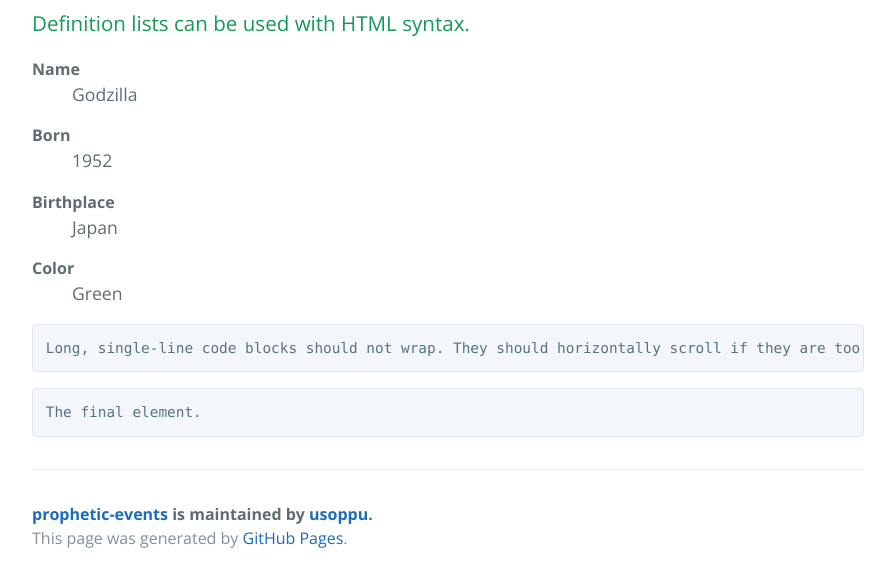
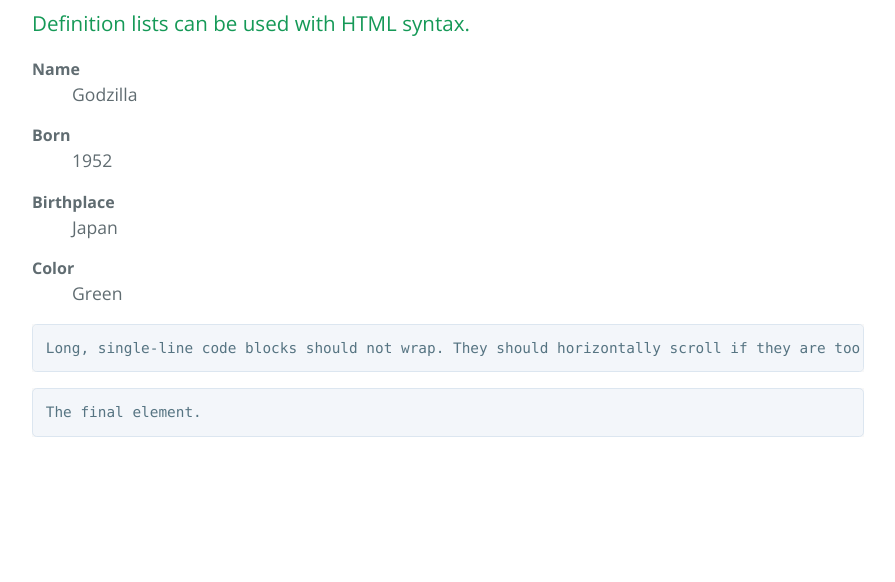
Before and after one commit to usoppu/prophetic-events, a Jekyll site: the page built from index.md, in a window 1280 px wide and 900 px high, scrolled down 3190 px, cut to the strip 318-900 px from the top of the window. Shown: the whole strip, without its empty margins (192-1087 px from the left). Built offline with Jekyll 4.4.1, drawn with Linux system fonts in a browser that asks for light colours; after the commit the page ends 3993 px from its top, so only the background shows below that.

Commit message:
removed This page was generated by GitHub Pages

```diff
--- a/_layouts/default.html
+++ b/_layouts/default.html
@@ -37,12 +37,12 @@
     <main id="content" class="main-content" role="main">
       {{ content }}
 
-      <footer class="site-footer">
+      <!--footer class="site-footer">
         {% if site.github.is_project_page %}
           <span class="site-footer-owner"><a href="{{ site.github.repository_url }}">{{ site.github.repository_name }}</a> is maintained by <a href="{{ site.github.owner_url }}">{{ site.github.owner_name }}</a>.</span>
         {% endif %}
         <span class="site-footer-credits">This page was generated by <a href="https://pages.github.com">GitHub Pages</a>.</span>
-      </footer>
+      </footer-->
     </main>
   </body>
 </html>
```
